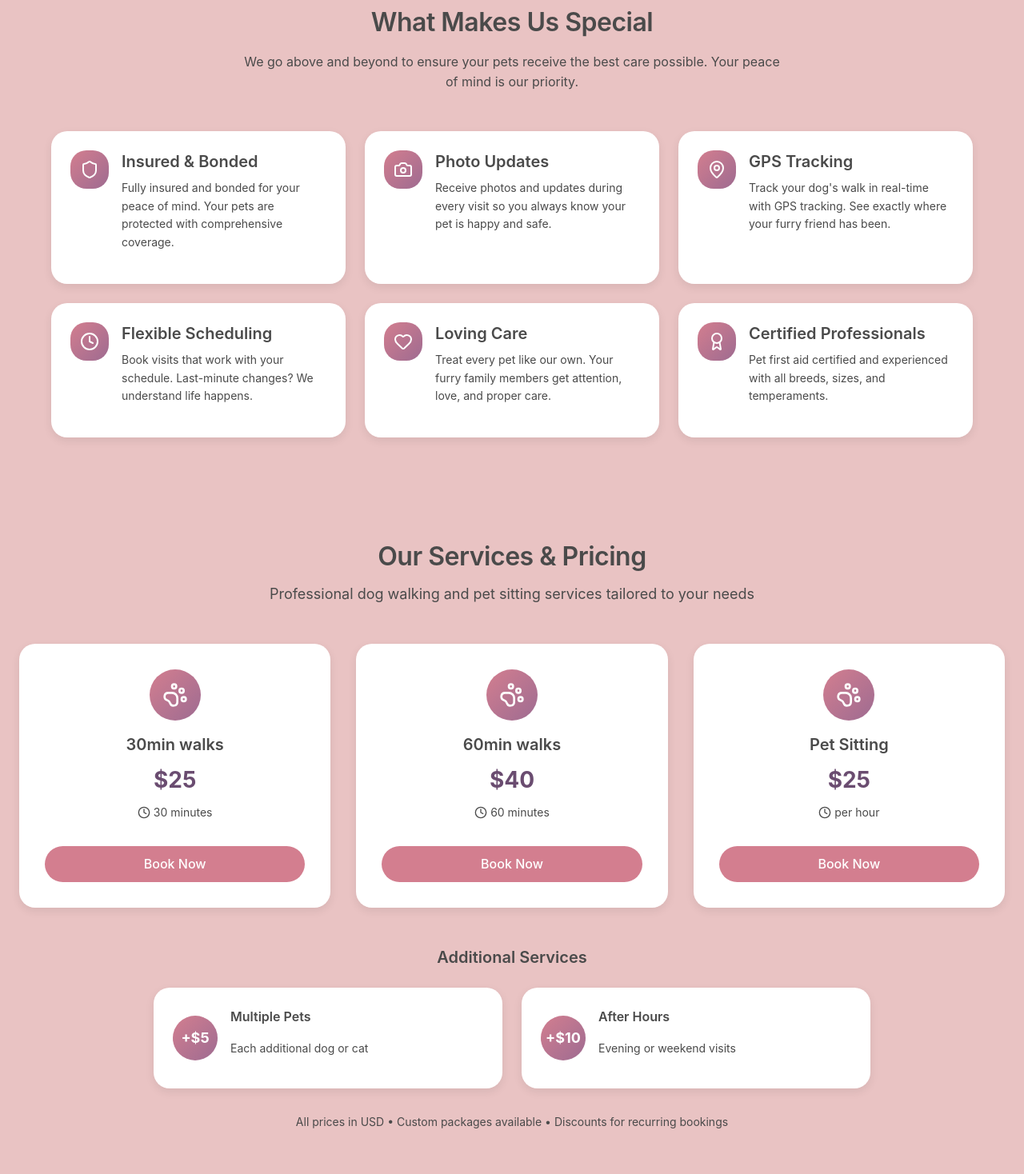
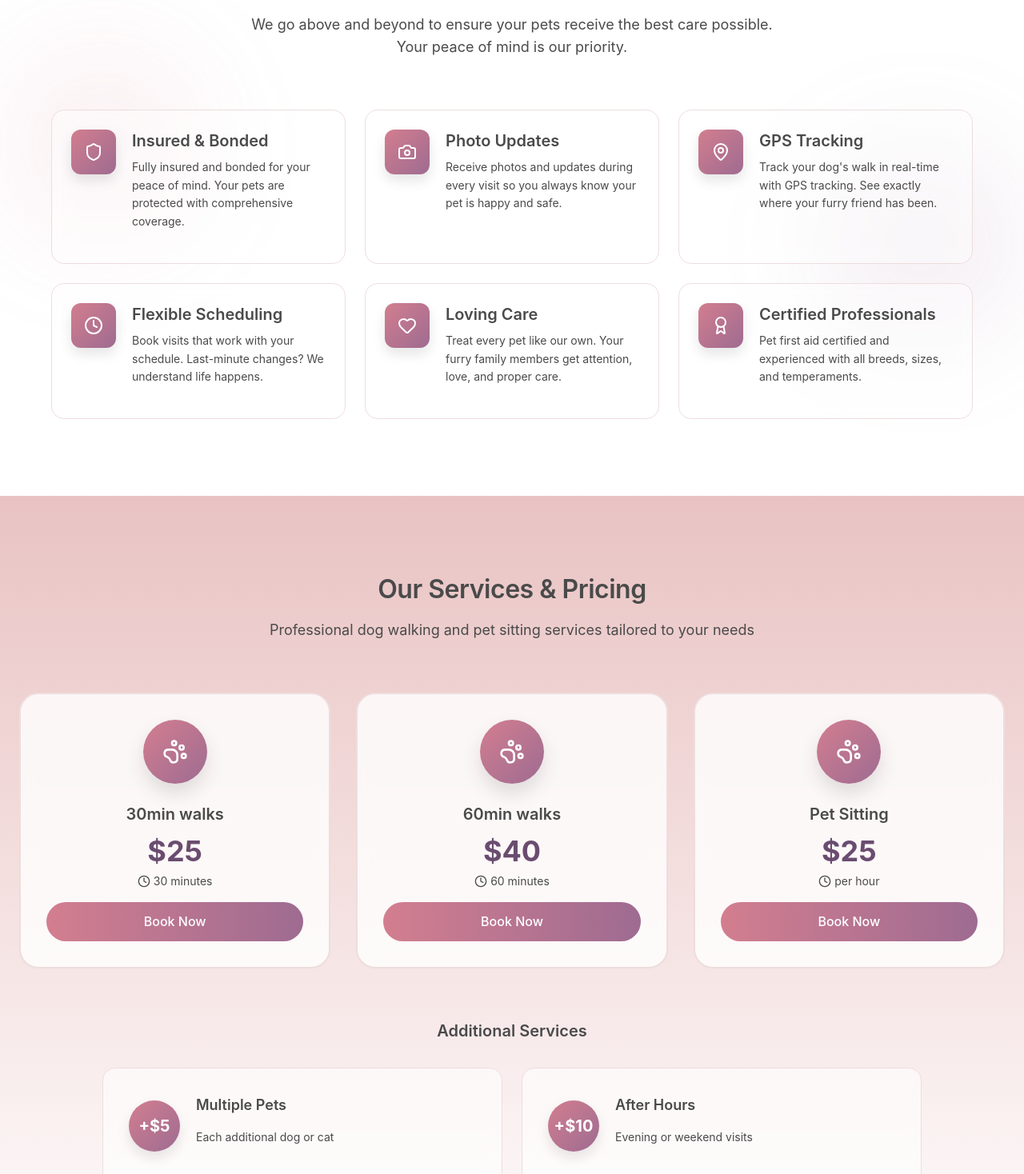
Before and after one commit to TNDIGITALMARK/54f87ab7-2407-4cbc-8971-cdd86da128fc, a Next.js app: page / in a window 1280 px wide. Shown: the part 1332-2800 px from the top of the page at 80% size. Built offline with nearby package versions, Linux system fonts and the light colour scheme; no server answers.

Commit message:
Phoenix Agent implementation - Still very segmented... like it looks like theres ...

```diff
--- a/src/app/globals.css
+++ b/src/app/globals.css
@@ -449,3 +449,50 @@ button:hover {
 .drop-shadow-text-strong {
   text-shadow: 0 2px 8px rgba(0, 0, 0, 0.5);
 }
+
+/* ============================================
+   COHESIVE SECTION DESIGN UTILITIES
+   For creating flowing, integrated layouts
+   ============================================ */
+
+/* Smooth section transitions */
+section {
+  position: relative;
+}
+
+/* Backdrop blur utilities for glassmorphism */
+.backdrop-blur-glass {
+  backdrop-filter: blur(12px);
+  -webkit-backdrop-filter: blur(12px);
+}
+
+/* Enhanced hover states for interactive elements */
+.interactive-scale {
+  transition: transform 0.3s cubic-bezier(0.4, 0, 0.2, 1);
+}
+
+.interactive-scale:hover {
+  transform: scale(1.02);
+}
+
+.interactive-lift {
+  transition: transform 0.3s cubic-bezier(0.4, 0, 0.2, 1), box-shadow 0.3s ease;
+}
+
+.interactive-lift:hover {
+  transform: translateY(-4px);
+  box-shadow: 0 16px 32px rgba(0, 0, 0, 0.12);
+}
+
+/* Gradient text utilities */
+.gradient-text {
+  background: linear-gradient(135deg, hsl(var(--primary)), hsl(var(--secondary)));
+  -webkit-background-clip: text;
+  -webkit-text-fill-color: transparent;
+  background-clip: text;
+}
+
+/* Smooth scroll behavior */
+html {
+  scroll-behavior: smooth;
+}
--- a/src/app/page.tsx
+++ b/src/app/page.tsx
@@ -17,7 +17,7 @@ export default function Index() {
     <div className="min-h-screen">
       <Navigation />
 
-      <main className="container mx-auto px-6 py-8 max-w-7xl">
+      <main>
         <HeroSection />
         <StatsSection />
         <FeaturesSection />
--- a/src/components/pet-care/FeaturesSection.tsx
+++ b/src/components/pet-care/FeaturesSection.tsx
@@ -10,19 +10,17 @@ interface FeatureCardProps {
 
 function FeatureCard({ icon, title, description }: FeatureCardProps) {
   return (
-    <div className="bg-white rounded-[var(--radius)] p-6 shadow card-hover">
-      <div className="flex items-start gap-4">
-        <div className="w-12 h-12 rounded-lg gradient-pink-purple flex items-center justify-center flex-shrink-0">
+    <div className="flex items-start gap-5 p-6 rounded-2xl bg-white/40 backdrop-blur-sm border border-white/50 hover:bg-white/60 transition-all group">
+      <div className="w-14 h-14 rounded-xl gradient-pink-purple flex items-center justify-center flex-shrink-0 shadow-md group-hover:scale-110 transition-transform">
         {icon}
       </div>
       <div>
-          <h3 className="font-semibold text-[hsl(var(--foreground))] mb-2">
+        <h3 className="font-semibold text-[hsl(var(--foreground))] mb-2 text-lg">
           {title}
         </h3>
         <p className="text-[hsl(var(--muted-foreground))] text-sm leading-relaxed">
           {description}
         </p>
-        </div>
       </div>
     </div>
   );
@@ -63,12 +61,17 @@ export default function FeaturesSection() {
   ];
 
   return (
-    <section className="py-16 px-6">
-      <div className="text-center mb-12">
+    <section className="py-24 px-6 bg-white relative overflow-hidden">
+      {/* Decorative Elements */}
+      <div className="absolute top-1/4 left-0 w-64 h-64 bg-[hsl(var(--primary))]/10 rounded-full blur-3xl" />
+      <div className="absolute bottom-1/4 right-0 w-64 h-64 bg-[hsl(var(--secondary))]/10 rounded-full blur-3xl" />
+
+      <div className="max-w-7xl mx-auto relative z-10">
+        <div className="text-center mb-16">
           <h2 className="text-[hsl(var(--foreground))] mb-4">
             What Makes Us Special
           </h2>
-        <p className="text-[hsl(var(--muted-foreground))] max-w-2xl mx-auto">
+          <p className="text-[hsl(var(--muted-foreground))] text-lg max-w-2xl mx-auto">
             We go above and beyond to ensure your pets receive the best care possible.
             Your peace of mind is our priority.
           </p>
@@ -79,6 +82,7 @@ export default function FeaturesSection() {
             <FeatureCard key={index} {...feature} />
           ))}
         </div>
+      </div>
     </section>
   );
 }
--- a/src/components/pet-care/ServicesSection.tsx
+++ b/src/components/pet-care/ServicesSection.tsx
@@ -11,33 +11,35 @@ interface ServiceCardProps {
 
 function ServiceCard({ title, price, duration, icon }: ServiceCardProps) {
   return (
-    <div className="bg-white rounded-[var(--radius)] p-8 shadow hover:shadow-lg transition-all">
+    <div className="relative group">
+      <div className="bg-white/80 backdrop-blur-sm rounded-3xl p-8 border-2 border-[hsl(var(--primary))]/20 transition-all group-hover:border-[hsl(var(--primary))]/40 group-hover:bg-white">
         <div className="flex flex-col items-center text-center">
           {/* Icon */}
-        <div className="w-16 h-16 rounded-full bg-gradient-to-br from-[hsl(var(--primary))] to-[hsl(var(--secondary))] flex items-center justify-center mb-4">
+          <div className="w-20 h-20 rounded-full bg-gradient-to-br from-[hsl(var(--primary))] to-[hsl(var(--secondary))] flex items-center justify-center mb-6 shadow-lg">
             {icon}
           </div>
 
           {/* Title */}
-        <h3 className="text-[hsl(var(--foreground))] font-semibold mb-2">
+          <h3 className="text-xl text-[hsl(var(--foreground))] font-semibold mb-3">
             {title}
           </h3>
 
           {/* Price */}
-        <div className="price-text mb-2">
+          <div className="text-4xl font-bold text-[hsl(var(--price))] mb-2">
             ${price}
           </div>
 
           {/* Duration */}
-        <p className="text-[hsl(var(--muted-foreground))] text-sm mb-4 flex items-center gap-1">
+          <p className="text-[hsl(var(--muted-foreground))] text-sm mb-6 flex items-center gap-1">
             <Clock className="w-4 h-4" />
             {duration}
           </p>
 
           {/* CTA Button */}
-        <button className="w-full mt-4 px-6 py-2.5 rounded-[var(--radius-button)] bg-[hsl(var(--primary))] text-on-dark font-medium hover:shadow-md transition-all hover:scale-102">
+          <button className="w-full px-8 py-3 rounded-full bg-gradient-to-r from-[hsl(var(--primary))] to-[hsl(var(--secondary))] text-white font-semibold hover:shadow-xl transition-all hover:scale-105">
             Book Now
           </button>
+        </div>
       </div>
     </div>
   );
@@ -66,10 +68,15 @@ export default function ServicesSection() {
   ];
 
   return (
-    <section className="py-16">
+    <section className="py-24 px-6 bg-gradient-to-b from-[hsl(var(--background))] to-white relative overflow-hidden">
+      {/* Decorative Background Elements */}
+      <div className="absolute top-0 right-0 w-96 h-96 bg-[hsl(var(--primary))]/5 rounded-full blur-3xl -z-10" />
+      <div className="absolute bottom-0 left-0 w-96 h-96 bg-[hsl(var(--secondary))]/5 rounded-full blur-3xl -z-10" />
+
+      <div className="max-w-7xl mx-auto">
         {/* Section Header */}
-      <div className="text-center mb-12">
-        <h2 className="text-[hsl(var(--foreground))] mb-3">
+        <div className="text-center mb-16">
+          <h2 className="text-[hsl(var(--foreground))] mb-4">
             Our Services & Pricing
           </h2>
           <p className="text-[hsl(var(--muted-foreground))] text-lg max-w-2xl mx-auto">
@@ -78,24 +85,24 @@ export default function ServicesSection() {
         </div>
 
         {/* Service Cards Grid */}
-      <div className="grid grid-cols-1 md:grid-cols-3 gap-8 mb-12">
+        <div className="grid grid-cols-1 md:grid-cols-3 gap-8 mb-16">
           {services.map((service, index) => (
             <ServiceCard key={index} {...service} />
           ))}
         </div>
 
         {/* Additional Pricing Info */}
-      <div className="max-w-4xl mx-auto">
-        <h3 className="font-semibold text-[hsl(var(--foreground))] mb-6 text-center text-xl">
+        <div className="max-w-5xl mx-auto">
+          <h3 className="font-semibold text-[hsl(var(--foreground))] mb-8 text-center text-2xl">
             Additional Services
           </h3>
-        <div className="grid grid-cols-1 md:grid-cols-2 gap-6">
-          <div className="flex items-center gap-4 p-6 bg-white rounded-[var(--radius)] shadow card-hover">
-            <div className="w-14 h-14 rounded-full bg-gradient-to-br from-[hsl(var(--primary))] to-[hsl(var(--secondary))] flex items-center justify-center flex-shrink-0">
-              <span className="text-on-dark font-bold text-lg">+$5</span>
+          <div className="grid grid-cols-1 md:grid-cols-2 gap-6 mb-8">
+            <div className="flex items-center gap-5 p-8 bg-white/60 backdrop-blur-sm rounded-2xl border border-[hsl(var(--border))]">
+              <div className="w-16 h-16 rounded-full bg-gradient-to-br from-[hsl(var(--primary))] to-[hsl(var(--secondary))] flex items-center justify-center flex-shrink-0 shadow-md">
+                <span className="text-white font-bold text-xl">+$5</span>
               </div>
               <div>
-              <p className="text-[hsl(var(--foreground))] font-semibold">
+                <p className="text-[hsl(var(--foreground))] font-semibold text-lg mb-1">
                   Multiple Pets
                 </p>
                 <p className="text-[hsl(var(--muted-foreground))] text-sm">
@@ -103,12 +110,12 @@ export default function ServicesSection() {
                 </p>
               </div>
             </div>
-          <div className="flex items-center gap-4 p-6 bg-white rounded-[var(--radius)] shadow card-hover">
-            <div className="w-14 h-14 rounded-full bg-gradient-to-br from-[hsl(var(--primary))] to-[hsl(var(--secondary))] flex items-center justify-center flex-shrink-0">
-              <span className="text-on-dark font-bold text-lg">+$10</span>
+            <div className="flex items-center gap-5 p-8 bg-white/60 backdrop-blur-sm rounded-2xl border border-[hsl(var(--border))]">
+              <div className="w-16 h-16 rounded-full bg-gradient-to-br from-[hsl(var(--primary))] to-[hsl(var(--secondary))] flex items-center justify-center flex-shrink-0 shadow-md">
+                <span className="text-white font-bold text-xl">+$10</span>
               </div>
               <div>
-              <p className="text-[hsl(var(--foreground))] font-semibold">
+                <p className="text-[hsl(var(--foreground))] font-semibold text-lg mb-1">
                   After Hours
                 </p>
                 <p className="text-[hsl(var(--muted-foreground))] text-sm">
@@ -117,9 +124,10 @@ export default function ServicesSection() {
               </div>
             </div>
           </div>
-        <p className="text-center text-[hsl(var(--muted-foreground))] text-sm mt-8">
+          <p className="text-center text-[hsl(var(--muted-foreground))] text-sm mt-6">
             All prices in USD • Custom packages available • Discounts for recurring bookings
           </p>
+        </div>
       </div>
     </section>
   );
--- a/src/components/pet-care/StatsSection.tsx
+++ b/src/components/pet-care/StatsSection.tsx
@@ -15,11 +15,11 @@ function StatCard({ icon, number, label, delay = 0 }: StatCardProps) {
       className="flex flex-col items-center text-center p-6 animate-fadeIn"
       style={{ animationDelay: `${delay}ms` }}
     >
-      <div className="w-16 h-16 rounded-full gradient-pink-purple flex items-center justify-center mb-4 shadow-md">
+      <div className="w-16 h-16 rounded-full bg-white/20 backdrop-blur-sm flex items-center justify-center mb-4">
         {icon}
       </div>
-      <div className="stat-number mb-2">{number}</div>
-      <p className="text-[hsl(var(--muted-foreground))] text-sm font-medium">
+      <div className="text-5xl font-bold text-white mb-2">{number}</div>
+      <p className="text-white/90 text-sm font-medium">
         {label}
       </p>
     </div>
@@ -55,9 +55,9 @@ export default function StatsSection() {
   ];
 
   return (
-    <section className="py-16 px-6">
-      <div className="bg-white rounded-[var(--radius)] shadow-lg p-8 md:p-12">
-        <h2 className="text-center mb-12 text-[hsl(var(--foreground))]">
+    <section className="py-20 px-6 bg-gradient-to-br from-[hsl(var(--primary))] to-[hsl(var(--secondary))]">
+      <div className="max-w-7xl mx-auto">
+        <h2 className="text-center mb-16 text-white">
           Why Pet Owners Trust Us
         </h2>
 
```
Also changed, not shown: src/components/pet-care/BookingCalendar.tsx (+23 -15 lines), src/components/pet-care/CTASection.tsx (+17 -13 lines), src/components/pet-care/ContactSection.tsx (+34 -22 lines), src/components/pet-care/FAQSection.tsx (+19 -17 lines), src/components/pet-care/TestimonialsSection.tsx (+23 -23 lines). Lines whose indentation alone changed are shown as unchanged.
